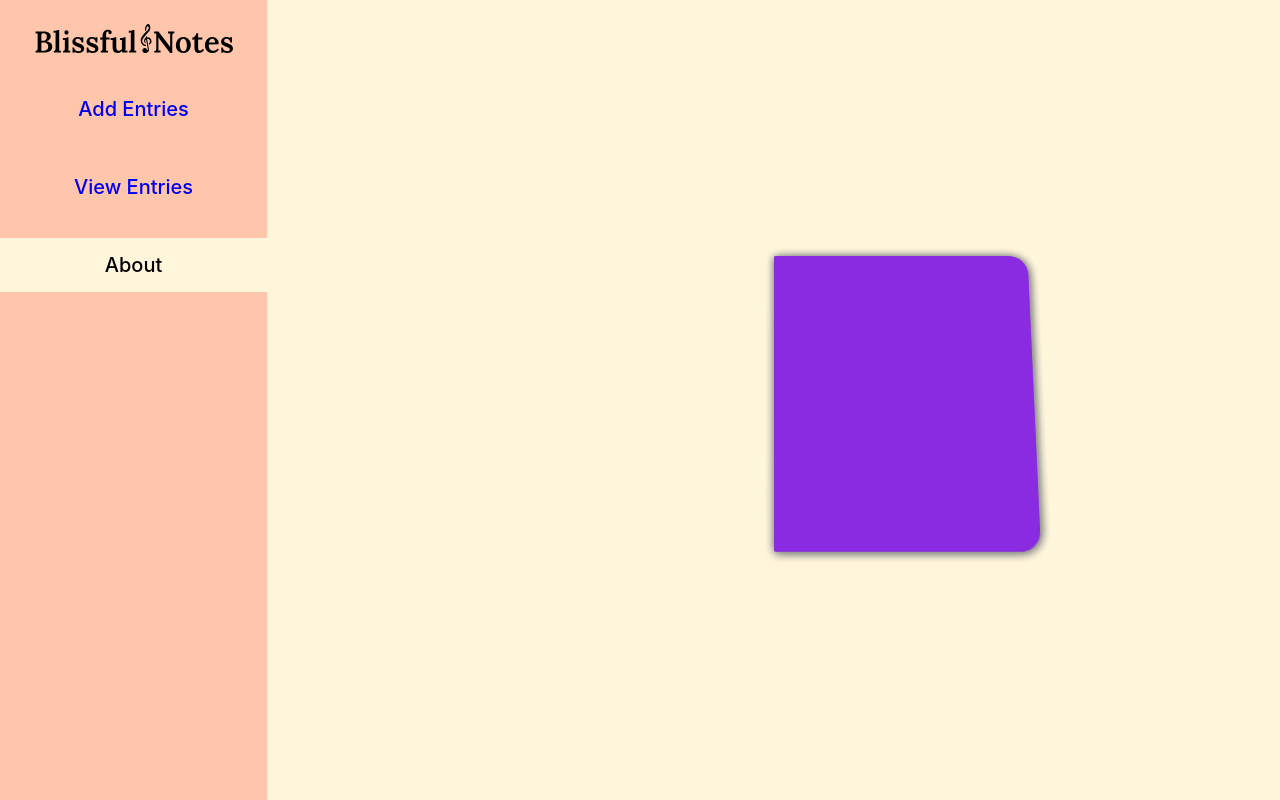
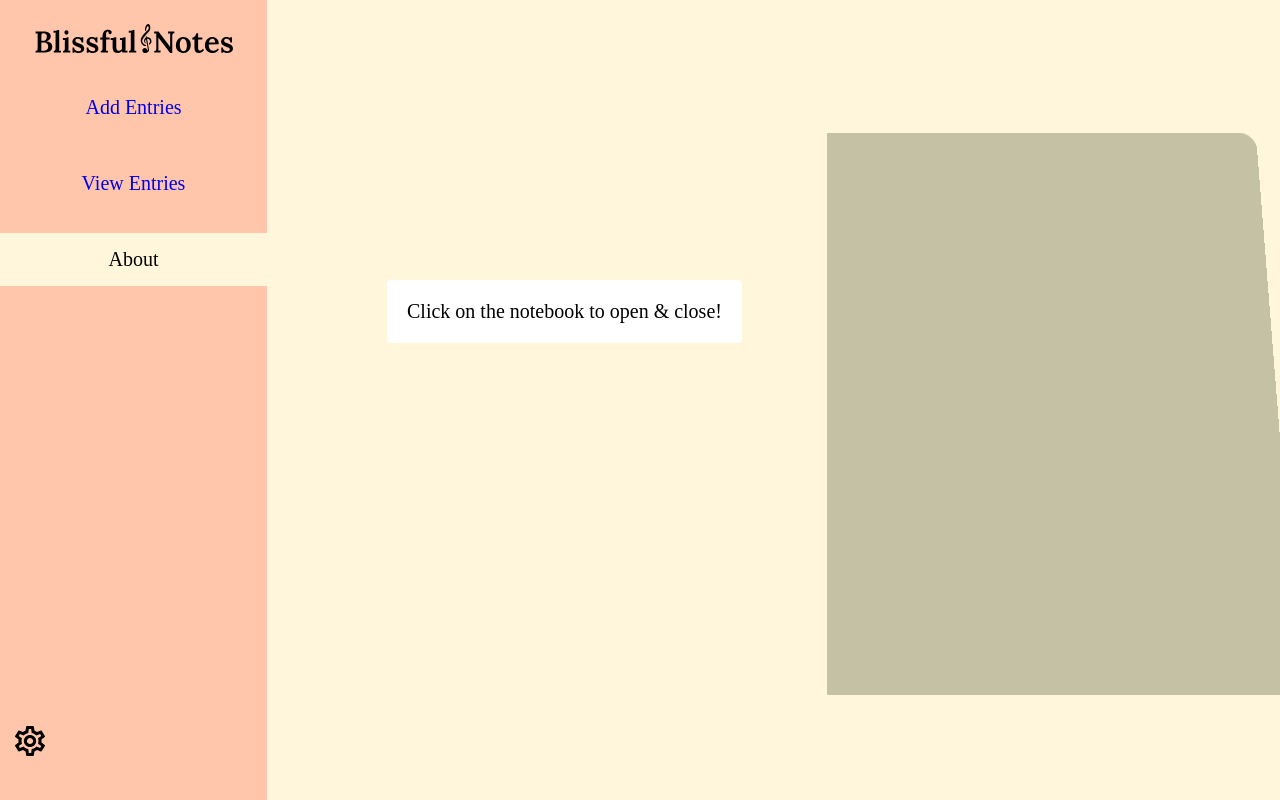
Before and after one commit to SopiaLee/sopia-lee-capstoneProject, a React (Create React App) app in the folder sopia-lee-capstoneproject/: page /about in a window 1280 px wide. Built offline with nearby package versions, Linux system fonts and the light colour scheme.

Commit message:
design the about page content and clean up the code

```diff
--- a/sopia-lee-capstoneproject/src/App.scss
+++ b/sopia-lee-capstoneproject/src/App.scss
@@ -6,24 +6,5 @@
   flex-direction: row;
   align-items: center;
   height: 100%;
+  font-family: Montserrat;
 }
-
-
-
-
-// @media (prefers-reduced-motion: no-preference) {
-//   .App-logo {
-//     animation: App-logo-spin infinite 20s linear;
-//   }
-// }
-
-
-
-// @keyframes App-logo-spin {
-//   from {
-//     transform: rotate(0deg);
-//   }
-//   to {
-//     transform: rotate(360deg);
-//   }
-// }
--- a/sopia-lee-capstoneproject/src/components/LeftNavbar/LeftNavbar.jsx
+++ b/sopia-lee-capstoneproject/src/components/LeftNavbar/LeftNavbar.jsx
@@ -1,6 +1,7 @@
-import { NavLink, Link } from "react-router-dom";
+import { NavLink } from "react-router-dom";
 import "./LeftNavbar.scss";
 import logo from "../../assets/logo/BlissfulNote-logo.svg";
+import settingsIcon from "../../assets/icons/settings.svg";
 
 function LeftNavbar() {
   const checkActive = () => {
@@ -11,6 +12,7 @@ function LeftNavbar() {
   };
 
   return (
+    <>
       <div className="leftNavbar" onClick={checkActive}>
         <NavLink to="/" className="leftNavbar__logobackground">
           <img className="leftNavbar__logo" src={logo} alt="logo"></img>
@@ -36,7 +38,13 @@ function LeftNavbar() {
         >
           <div className="leftNavbar__option">About</div>
         </NavLink>
+        <img
+          className="leftNavbar__settingsicon"
+          src={settingsIcon}
+          alt="settings icon"
+        ></img>
       </div>
+    </>
   );
 }
 
--- a/sopia-lee-capstoneproject/src/components/LeftNavbar/LeftNavbar.scss
+++ b/sopia-lee-capstoneproject/src/components/LeftNavbar/LeftNavbar.scss
@@ -2,13 +2,16 @@
 :visited {
    color: inherit;
   }
-
-
 .leftNavbar {
     background-color: #FFC6AC;
     width: 267px;
     height: 100vh;
 
+   &__settingsicon {
+      position: relative;
+      bottom: -55vh;
+      margin-bottom: 16px
+   }
  &__option {
     text-decoration: none;
     font-size: 20px;
@@ -18,20 +21,12 @@
     text-align: center;
 
     &.active {
-      // color: #000000;
-      // background-color: #FFF6DC;
-      // text-decoration: none;
       div {
          color: #000000;
       background-color: #FFF6DC;
       text-decoration: none;
       }
-      // color: #000000;
-      // background-color: #FFF6DC;
-      // text-decoration: none;
   }
-
-
  }
  &__logo {
    width: 200px;
@@ -42,6 +37,4 @@
    margin: auto;
    margin-top: 24px
  }
-
-
 }
--- a/sopia-lee-capstoneproject/src/pages/Aboutpage/Aboutpage.jsx
+++ b/sopia-lee-capstoneproject/src/pages/Aboutpage/Aboutpage.jsx
@@ -12,32 +12,59 @@ function Aboutpage() {
 
   return (
     <>
-      {/* <div className="book__page">
-        <div className="book__heading">About</div>
-        <div className="book__cover">
-          <div className="book__paper">
-            <div className="book__leftright">
-              <div className="book__left2"></div>
-              <div className="book__right2"></div>
+      <div className="wrap">
+        <div className="messagebox__content">
+          Click on the notebook to open & close!
         </div>
-          </div>
-        </div>
-      </div> */}
-      {/* //////// */}
         <div
           className={isTurned ? "books books--active" : "books"}
           onClick={handleOpenClick}
         >
-        <div className="covers"></div>
+          <div className="covers">
+            <div className="covers__box"></div>
+          </div>
           <div className="pages"></div>
           <div className="pages"></div>
           <div className="pages"></div>
           <div className="pages"></div>
           <div className="pages"></div>
           <div className="last-pages">
-          <img src={logo} className="examplelogo"></img>
+            <img src={logo} className="brandlogo"></img>
+            <div className="brandDes">
+              Introducing <span className="brandDes__bold">BlissfulNotes</span>,
+              a transformative online platform designed to seamlessly integrate{" "}
+              <span className="brandDes__bold">gratitude journaling</span>,{" "}
+              <span className="brandDes__bold">daily goal settings</span>, and{" "}
+              <span className="brandDes__bold">meditation</span> into your daily
+              routine.
+              <br />
+              <br />
+              Crafted with your busy lifestyle in mind, our user-friendly
+              interface empowers you to complete these essential tasks in just
+              10-15 minutes, making self-reflection and personal growth
+              effortlessly achievable. Immerse yourself in a blissful experience
+              that not only <span className="brandDes__bold">
+                saves time
+              </span>{" "}
+              but also{" "}
+              <span className="brandDes__bold">fosters consistency</span> in
+              nurturing your well-being.
+              <br />
+              <br />
+              Embrace the power of reflection and mindfulness with
+              BlissfulNotes, your dedicated companion on the journey to a more
+              balanced and intentional life.
+            </div>
+            <a
+              href="https://sopias-portfolio.webflow.io/work/project-4"
+              target="_blank"
+              className="projectDetialsButton"
+            >
+              More about project details
+            </a>
           </div>
           <div className="back-covers"></div>
+        </div>
       </div>
     </>
   );
--- a/sopia-lee-capstoneproject/src/pages/Aboutpage/Aboutpage.scss
+++ b/sopia-lee-capstoneproject/src/pages/Aboutpage/Aboutpage.scss
@@ -1,40 +1,71 @@
-// .book {
-//     &__right2 {
-//     float: right;
-//         height: 100%;
-//         border-left: 1px solid #C4C1A4;
-//         padding-left: 24px;
-//         position: relative;
-//     }
-//     &__left2 {
-//         width: auto;
-//     }
-// }
 
+.wrap {
+    display: flex;
+    flex-direction: column;
+    justify-content: space-between;
 
-//////////////////////////////////////
-.examplelogo {
-    width: 100px;
+}
+.messagebox {
+    z-index: -2;
+
+    &__content {
+        font-size: 20px;
+        font-weight: 500;
+        background-color: white;
+        border-radius: 4px;
+        padding: 20px;
+        margin-left: 120px;
+        position: absolute;
+        top: 280px;
+    }
+    }
+.brandDes {
+    font-size: 16px;
+    font-weight: 300;
+    font-family: lora;
+    margin-left: 24px;
+    margin-right: 24px;
+    margin-top: 36px;
+    margin-bottom: 36px;
+
+    &__bold {
+        font-weight: 600;
+    }
+}
+.projectDetialsButton {
+    background-color: #FFC6AC;
+    text-decoration: none;
+    margin-left: 24px;
+    perspective: 1000px;
+    border-radius: 4px;
+    font-weight: 600;
+    font-size: 13px;
+    padding: 10px;
+    font-family: lora;
+
+}
+.brandlogo {
+    width: 200px;
     position: relative;
     z-index: -1;
+    margin-top: 36px;
+    margin-left: 24px;
 }
 .books {
     display:flex;
     align-items: center;
     cursor: pointer;
-    margin-left: auto;
-    margin-right: auto;
     perspective: 1000px;
+    position: relative;
+    right: -560px;
 }
 .books--active .covers {
     transform:rotateX(10deg) rotateY(-180deg);
 }
-
 .books--active .pages {
     transform:rotateX(10deg) rotateY(-180deg);
     z-index: 2;
 }
-
 .covers {
     z-index: 1;
     transition: all 3s;
@@ -42,30 +73,39 @@
 .back-covers {
     z-index: -2;
 }
-
 .covers,
 .back-covers {
-    height: 300px;
-    width: 260px;
-    background: blueviolet;
+    width: 450px;
+    height: 570px;
+    background: #C4C1A4;
     border-radius: 2px 20px 20px 2px;
     position: absolute;
-    box-shadow: 1px 1px 10px gray;
+    // box-shadow: 1px 1px 10px gray;
+    box-shadow: #353755;
     transform: rotateX(10deg);
     transform-origin: center left;
 }
-.pages,
-.last-pages {
-    height: 280px;
-    width: 250px;
+.pages {
+    width: 430px;
+    height: 540px;
     background: white;
     position:absolute;
     border-radius: 2px 10px 10px 2px;
-    transform: rotateX(20deg);
+    transform: rotateX(10deg);
     transform-origin: center left;
     z-index: -1;
 }
-
+.last-pages {
+    width: 430px;
+    height: 540px;
+    background: white;
+    position:absolute;
+    border-radius: 2px 10px 10px 2px;
+    transform: rotateX(10deg);
+    transform-origin: center left;
+    z-index: -1;
+    border-left: #C4C1A4 1px solid;
+}
 .pages:nth-child(2){
     transition-duration: 3s;
 }
--- a/sopia-lee-capstoneproject/src/pages/AddEntries/AddEntries.jsx
+++ b/sopia-lee-capstoneproject/src/pages/AddEntries/AddEntries.jsx
@@ -1,10 +1,7 @@
 import "./AddEntries.scss";
 import { useEffect, useState } from "react";
-import { NavLink } from "react-router-dom";
-
 import "react-datepicker/dist/react-datepicker.css";
 import dayjs from "dayjs";
-
 import { useNavigate } from "react-router-dom";
 import axios from "axios";
 
--- a/sopia-lee-capstoneproject/src/pages/AddEntries/AddEntries.scss
+++ b/sopia-lee-capstoneproject/src/pages/AddEntries/AddEntries.scss
@@ -46,7 +46,6 @@
         width: 100%;
         height: 100%;
         position: relative ;
-
     }
     &__left {
         float: left;
@@ -68,7 +67,6 @@
         position: relative;
     }
 }
-
 .bookleft {
     margin-left: auto;
     margin-right: auto;
@@ -127,16 +125,6 @@
         width: 130px;
         height: 40px;
         font-size: 16px;
-
-
+        font-family: Montserrat;
     }
 }
-// .mobilePrestitial{
-//     display: none !important;
-// }
-// .g-background-default {
-//     background-color: #C4C1A4 !important;
-// }
-// .widget {
-//     border: 1px solid #C4C1A4 !important;
-// }
--- a/sopia-lee-capstoneproject/src/pages/Submitted/Submitted.jsx
+++ b/sopia-lee-capstoneproject/src/pages/Submitted/Submitted.jsx
@@ -1,15 +1,10 @@
 import "./Submitted.scss";
 import { useEffect, useState } from "react";
 import submitImage from "../../assets/image/submitted stamp.png";
-
-// import "react-datepicker/dist/react-datepicker.css";
-// import dayjs from "dayjs";
-// import { useNavigate } from "react-router-dom";
 import { NavLink } from "react-router-dom";
 import axios from "axios";
 
 function Submitted() {
-  //   const navigate = useNavigate();
   const [quotes, setQuotes] = useState([]);
   const [selectedQuote, setSelectedQuote] = useState([]);
 
--- a/sopia-lee-capstoneproject/src/pages/Submitted/Submitted.scss
+++ b/sopia-lee-capstoneproject/src/pages/Submitted/Submitted.scss
@@ -14,6 +14,7 @@
             font-size: 16px;
             display: block;
             margin-top: 24px;
+            font-family: Montserrat;
     }
     &__message {
         margin-top: 24px;
@@ -22,7 +23,6 @@
         text-decoration: none;
     }
 }
-
 .book {
  &__containerright {
     float: right;
--- a/sopia-lee-capstoneproject/src/pages/ViewEntries/ViewEntries.scss
+++ b/sopia-lee-capstoneproject/src/pages/ViewEntries/ViewEntries.scss
@@ -17,7 +17,6 @@
 .react-datepicker__header {
     background-color: white;
 }
-
 .bookright {
     &__dropdownTitle {
         font-weight: 600;
@@ -36,7 +35,6 @@
         margin-bottom: 16px;
     }
 }
-
 .book {
     &__datepicker {
             padding: 4px 10px 4px 10px;
@@ -44,15 +42,18 @@
             font-weight: 600;
             border: 3px solid #C4C1A4;
             border-radius:4px;
-
+            margin-top: 36px;
+    }
+    &__binder1 {
+        position: relative;
+        right: -63vw;
+        background-color: #FFC6AC;
+        padding: 10px 5px 10px 5px;
+        width: 100px;
+        bottom: -8px;
+        border-radius: 4px;
+        text-align: center;
+        font-weight: 500;
+        font-size: 15px;
     }
 }
-
-// .input[type="text" i]  {
-//     border: 3px solid #FFC6AC;
-//     border-radius: 4px;
-//     height: 24px;
-//     padding: 4px 10px 4px 10px;
-//     font-size: 20px;
-//     font-weight: 500;
-// }
```
Also changed, not shown: sopia-lee-capstoneproject/src/pages/ViewEntries/ViewEntries.jsx (+9 -3 lines), sopia-lee-capstoneproject/src/assets/icons/settings.svg (added). Lines whose indentation alone changed are shown as unchanged.
